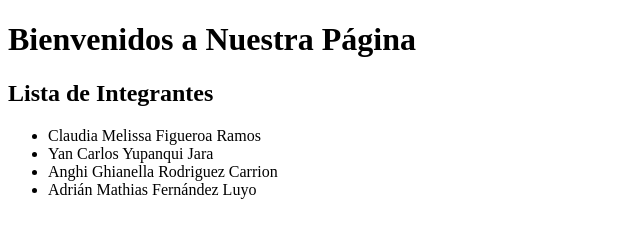
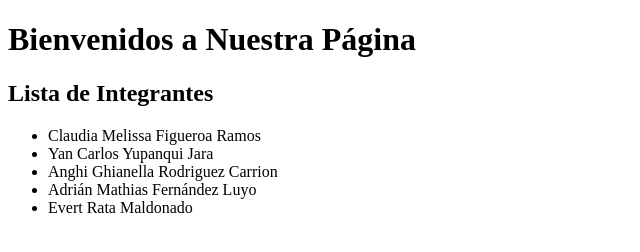
Before and after one commit to najib-2025/prueba-git, a plain HTML site: page index.html in a window 1280 px wide. Shown: the whole page, without its empty margins (0-640 px from the left). Drawn offline with Linux system fonts and the light colour scheme.

Commit message:
mi nombre en li html

```diff
--- a/index.html
+++ b/index.html
@@ -14,7 +14,9 @@
         <li>Yan Carlos Yupanqui Jara</li>
         <li>Anghi Ghianella Rodriguez Carrion</li>
         <li>Adrián Mathias Fernández Luyo</li>
+        <li>Evert Rata Maldonado</li>
     </ul>
+
 </body>
 
 <script src="./js/codigo.js"></script>
```
